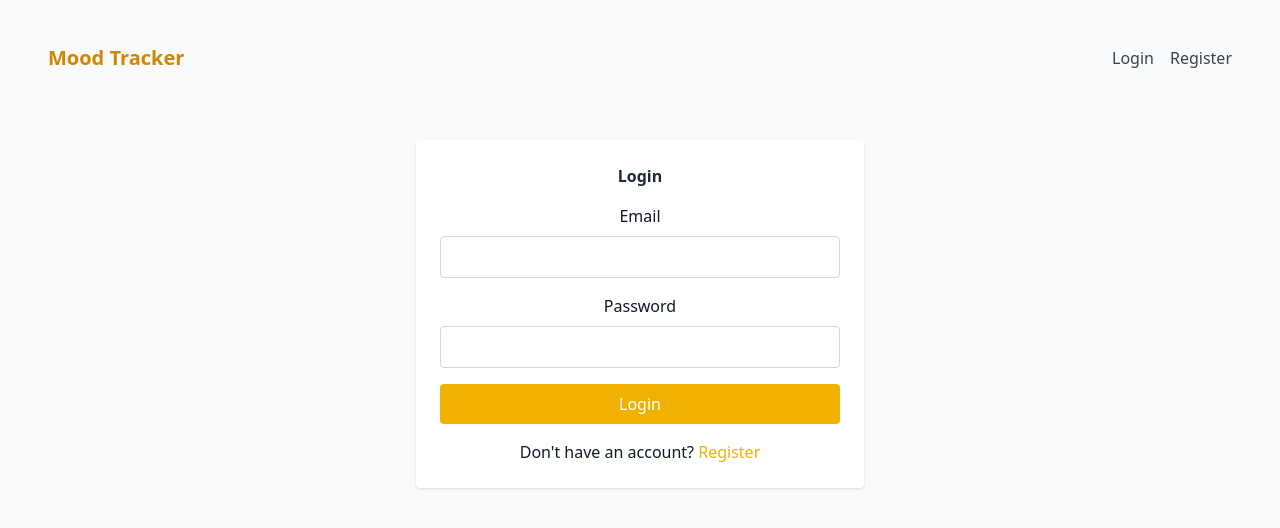
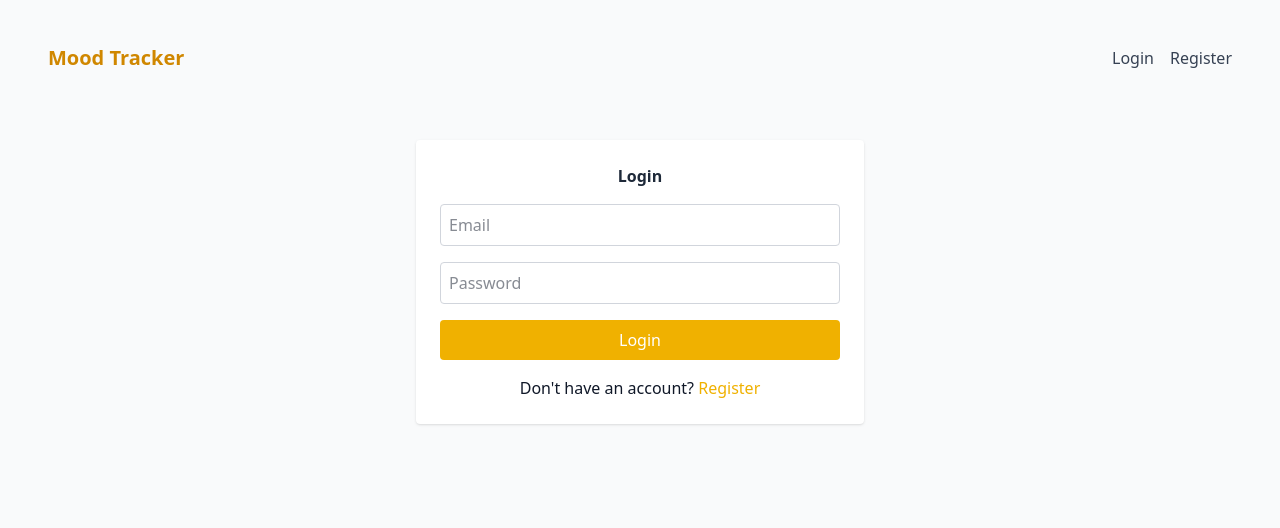
Before and after one commit to sunnybunnyy/mood, a React (Vite) app in the folder client/: page /login in a window 1280 px wide. Shown: the top 528 px of the page. Built offline with nearby package versions, Linux system fonts and the light colour scheme.

Commit message:
Replace labels for email and password with placeholders

```diff
--- a/client/src/pages/Login.jsx
+++ b/client/src/pages/Login.jsx
@@ -24,22 +24,22 @@ export default function Login() {
             {error && <div className='text-red-500 mb-4'>{error}</div>}
             <form onSubmit={handleSubmit}>
                 <div className='mb-4'>
-                    <label htmlFor="" className='block mb-2'>Email</label>
                     <input
                         type="email"
                         value={email}
                         onChange={(e) => setEmail(e.target.value)}
                         className="w-full p-2 border rounded"
+                        placeholder='Email'
                         required
                     />
                 </div>
                 <div className="mb-4">
-                    <label className="block mb-2"> Password</label>
                     <input
                         type="password"
                         value={password}
                         onChange={(e) => setPassword(e.target.value)}
                         className="w-full p-2 border rounded"
+                        placeholder='Password'
                         required
                     />
                 </div>
```
